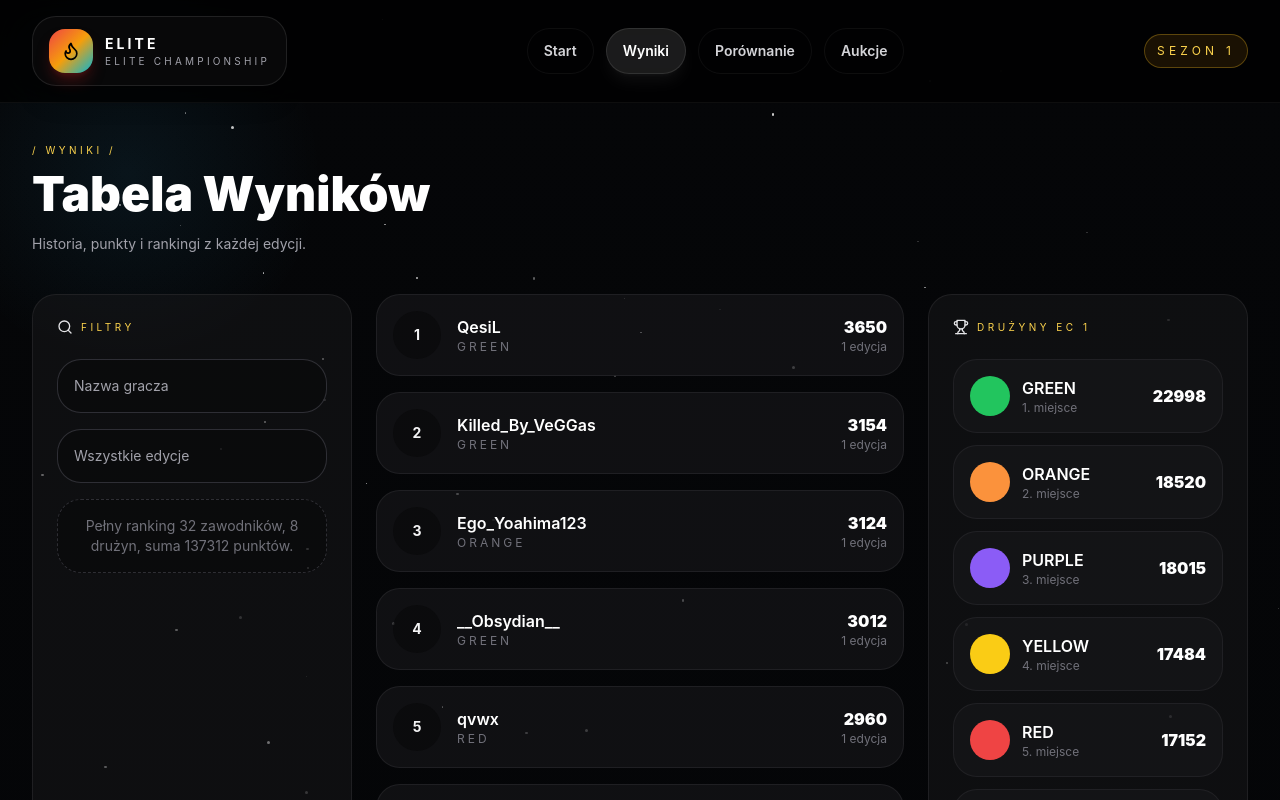
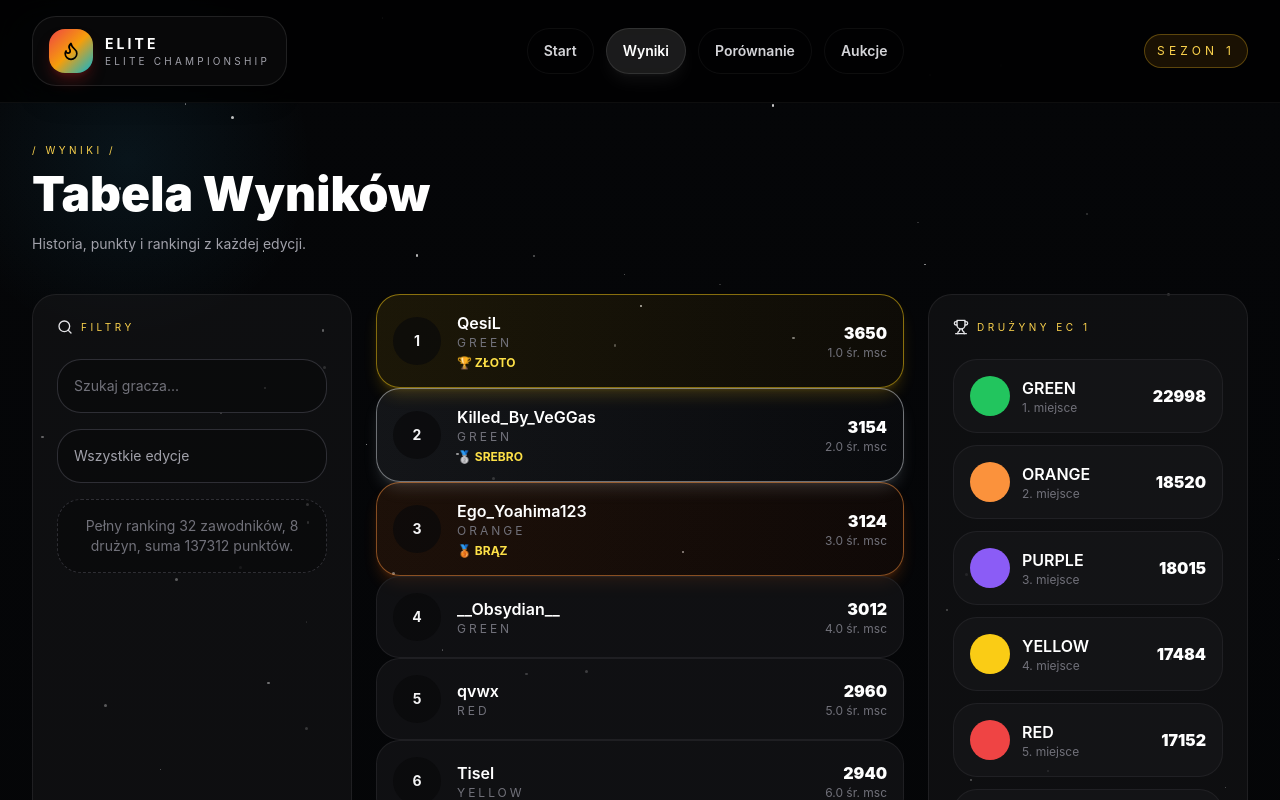
Before and after one commit to elitechampionships/EliteChampionships, a React (Vite) app: page /tabela in a window 1280 px wide. Shown: the top 800 px of the page. Built offline with nearby package versions, Linux system fonts and the light colour scheme; the HTML template or start-up script is replaced by a standard one.

Commit message:
Update Leaderboard with clickable player profiles and medal colors

```diff
--- a/src/pages/Leaderboard.jsx
+++ b/src/pages/Leaderboard.jsx
@@ -1,22 +1,61 @@
-import { useMemo } from 'react';
-import { Search, Trophy, Users, Sparkles } from 'lucide-react';
+import { useMemo, useState } from 'react';
+import { Link } from 'react-router-dom';
+import { Search, Trophy, Users } from 'lucide-react';
 import { TOP_PLAYERS, TEAM_STANDINGS, SITE } from '../data';
 
+function getPlayerCardStyle(avgPlace) {
+  if (avgPlace === 1.0) {
+    return {
+      border: 'border-yellow-400/50',
+      bg: 'bg-gradient-to-r from-yellow-500/10 to-yellow-600/5',
+      glow: 'shadow-lg shadow-yellow-500/20',
+      medal: '🏆 ZŁOTO'
+    };
+  }
+  if (avgPlace === 2.0) {
+    return {
+      border: 'border-gray-300/50',
+      bg: 'bg-gradient-to-r from-gray-400/10 to-gray-500/5',
+      glow: 'shadow-lg shadow-gray-400/20',
+      medal: '🥈 SREBRO'
+    };
+  }
+  if (avgPlace === 3.0) {
+    return {
+      border: 'border-orange-400/50',
+      bg: 'bg-gradient-to-r from-orange-500/10 to-orange-600/5',
+      glow: 'shadow-lg shadow-orange-500/20',
+      medal: '🥉 BRĄZ'
+    };
+  }
+  return {
+    border: 'border-zinc-800/70',
+    bg: 'bg-zinc-900/60',
+    glow: '',
+    medal: null
+  };
+}
+
 function PlayerRow({ player }) {
+  const style = getPlayerCardStyle(player.avgPlace);
+
   return (
-    <div className="flex items-center justify-between rounded-3xl border border-zinc-800/70 bg-zinc-900/60 p-4 hover:border-zinc-600/70 transition">
+    <Link to={`/profil/${player.name}`}>
+      <div className={`flex items-center justify-between rounded-3xl border ${style.border} ${style.bg} p-4 hover:border-zinc-600/70 transition cursor-pointer transform hover:scale-105 ${style.glow}`}>
         <div className="flex items-center gap-4">
           <div className="flex h-12 w-12 items-center justify-center rounded-3xl bg-zinc-950/70 text-sm font-bold text-zinc-100">{player.rank}</div>
           <div>
             <div className="font-semibold text-white">{player.displayName}</div>
             <div className="text-xs uppercase tracking-[0.25em] text-zinc-500">{player.team}</div>
+            {style.medal && <div className="text-xs font-bold text-yellow-300 mt-1">{style.medal}</div>}
           </div>
         </div>
         <div className="text-right">
           <div className="font-black text-white">{player.points}</div>
-        <div className="text-xs text-zinc-500">{player.editions} edycja</div>
+          <div className="text-xs text-zinc-500">{player.avgPlace.toFixed(1)} śr. msc</div>
         </div>
       </div>
+    </Link>
   );
 }
 
@@ -37,6 +76,14 @@ function TeamRow({ team }) {
 
 export default function Leaderboard() {
   const topPlayers = useMemo(() => TOP_PLAYERS.slice(0, 12), []);
+  const [searchTerm, setSearchTerm] = useState('');
+
+  const filteredPlayers = useMemo(() => {
+    if (!searchTerm.trim()) return topPlayers;
+    return TOP_PLAYERS.filter((p) =>
+      p.displayName.toLowerCase().includes(searchTerm.toLowerCase())
+    );
+  }, [searchTerm, topPlayers]);
 
   return (
     <section className="relative max-w-7xl mx-auto px-4 sm:px-6 lg:px-8 pt-10 pb-20">
@@ -55,16 +102,31 @@ export default function Leaderboard() {
             <span className="text-[10px] uppercase tracking-[0.35em] text-amber-300">Filtry</span>
           </div>
           <div className="mt-6 space-y-4 text-sm text-zinc-400">
-            <div className="rounded-3xl border border-zinc-700/70 bg-zinc-950/60 p-4">Nazwa gracza</div>
+            <div className="rounded-3xl border border-zinc-700/70 bg-zinc-950/60 p-4">
+              <input
+                type="text"
+                placeholder="Szukaj gracza..."
+                value={searchTerm}
+                onChange={(e) => setSearchTerm(e.target.value)}
+                className="w-full bg-transparent text-white placeholder-zinc-500 outline-none"
+              />
+            </div>
             <div className="rounded-3xl border border-zinc-700/70 bg-zinc-950/60 p-4">Wszystkie edycje</div>
             <div className="rounded-3xl border border-dashed border-zinc-700/70 bg-zinc-950/60 p-4 text-center text-zinc-500">Pełny ranking 32 zawodników, 8 drużyn, suma 137312 punktów.</div>
           </div>
         </aside>
 
         <main className="space-y-4">
-          {topPlayers.map((player) => (
+          {filteredPlayers.length > 0 ? (
+            filteredPlayers.map((player) => (
               <PlayerRow key={player.name} player={player} />
-          ))}
+            ))
+          ) : (
+            <div className="rounded-3xl border border-dashed border-zinc-700/60 bg-zinc-950/60 p-12 text-center text-zinc-400">
+              <div className="text-lg font-semibold text-white">Brak wyników</div>
+              <div className="mt-2 text-sm">Nie znaleziono gracza "{searchTerm}"</div>
+            </div>
+          )}
         </main>
 
         <aside className="space-y-4">
@@ -84,8 +146,8 @@ export default function Leaderboard() {
               <Users className="h-4 w-4" />
               <span className="text-[10px] uppercase tracking-[0.35em] text-amber-300">Profil gracza</span>
             </div>
-            <div className="mt-6 rounded-3xl border border-dashed border-zinc-700/60 bg-zinc-950/60 p-6 text-center text-zinc-500">
-              Wybierz gracza z tabeli, aby zobaczyć szczegóły.
+            <div className="mt-6 rounded-3xl border border-dashed border-zinc-700/60 bg-zinc-950/60 p-6 text-center text-zinc-500 text-sm">
+              Kliknij na gracza z tabeli aby zobaczyć szczegóły i partnerów.
             </div>
           </div>
         </aside>
```
Lines whose indentation alone changed are shown as unchanged.
